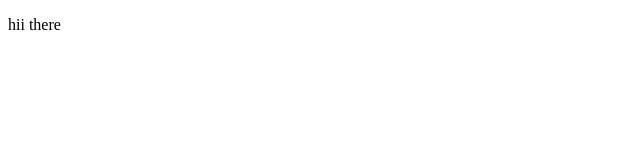
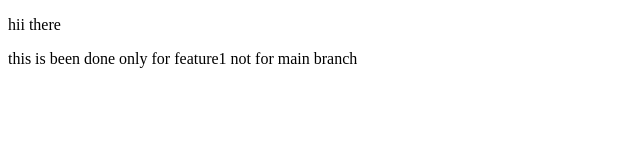
Before and after one commit to AsthaShankar/first, a plain HTML site: page index.html in a window 1280 px wide. Shown: the whole page, without its empty margins (0-640 px from the left). Drawn offline with Linux system fonts and the light colour scheme.

Commit message:
createdbranch

```diff
--- a/index.html
+++ b/index.html
@@ -7,5 +7,6 @@
 </head>
 <body>
     <p>hii there </p>
+    <p> this is been done only for feature1 not for main branch</p>
 </body>
 </html>
```
Also changed, not shown: 1 other file.
